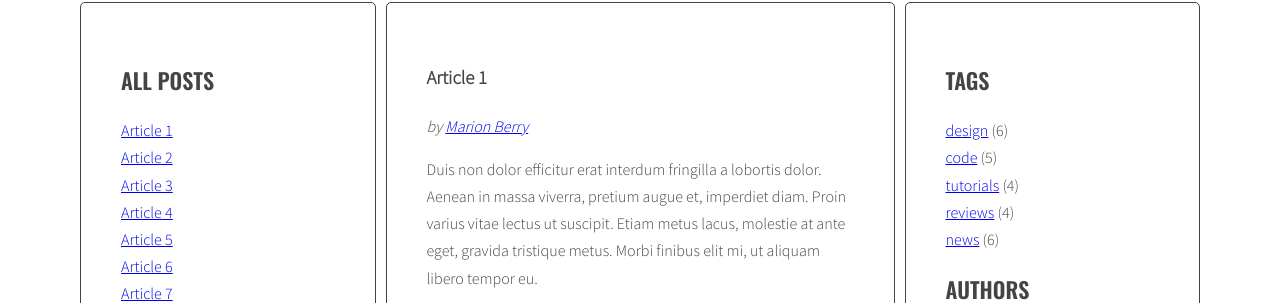
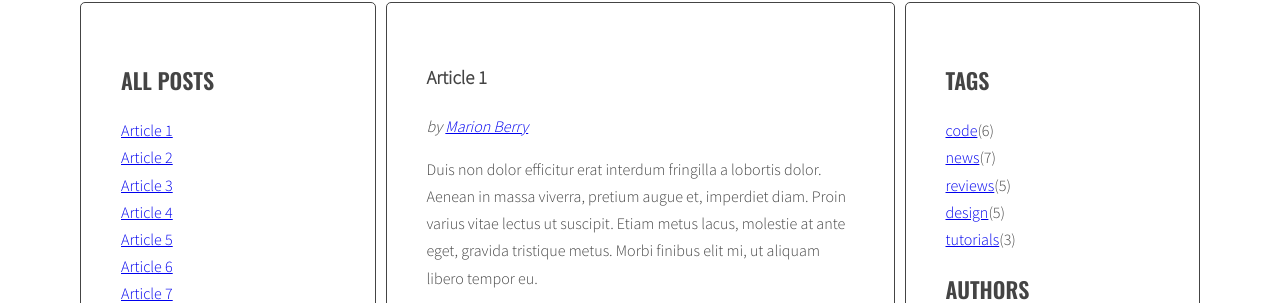
Before and after one commit to MichalFree/javascript-blog, a website: page index.html in a window 1280 px wide. Shown: the part 241-544 px from the top of the page. Drawn offline with nearby package versions, Linux system fonts and the light colour scheme.

Commit message:
Add Tag Cloud

```diff
--- a/index.html
+++ b/index.html
@@ -180,11 +180,6 @@
         <aside class="sidebar">
           <h2 class="section-title">Tags</h2>
           <ul class="list tags">
-            <li><a href="#">design</a> <span>(6)</span></li>
-            <li><a href="#">code</a> <span>(5)</span></li>
-            <li><a href="#">tutorials</a> <span>(4)</span></li>
-            <li><a href="#">reviews</a> <span>(4)</span></li>
-            <li><a href="#">news</a> <span>(6)</span></li>
           </ul>
           <h2 class="section-title">Authors</h2>
           <ul class="list authors">
--- a/js/script.js
+++ b/js/script.js
@@ -42,6 +42,7 @@ const optTitleSelector = '.post-title';
 const optTitleListSelector = '.titles';
 const optArticleTagsSelector = '.post-tags .list';
 const optArticleAuthorSelector = '.post-author';
+const optTagsListSelector = '.tags.list';
 function generateTitleLinks(customSelector = ''){
 
   /* remove contents of titleList */
@@ -72,6 +73,9 @@ function generateTitleLinks(customSelector = ''){
   }
 }
 function generateTags() {
+  /* [NEW] create a new variable allTags with an empty object */
+  let allTags = {};
+
   /* find all articles */
   const articles = document.querySelectorAll(optArticleSelector);
   for (let article of articles) {
@@ -97,6 +101,15 @@ function generateTags() {
       /* add generated code to html variable */
       html += tagLinkHTML;
 
+      /* [NEW] check if this link is NOT already in allTags */
+      if(!allTags[tag]) {
+
+        /* [NEW] add tag to allTags object */
+        allTags[tag] = 1;
+      } else {
+        allTags[tag]++;
+      }
+
       /* END LOOP: for each tag */
 
       /* insert HTML of all the links into the tags wrapper */
@@ -104,7 +117,25 @@ function generateTags() {
     }
 
     /* END LOOP: for every article: */
-  }
+
+    /* [NEW] find list of tags in right column */
+    const tagList = document.querySelector('.tags');
+
+    /* [NEW] create variable for all links HTML code */
+    let allTagsHTML = '';
+
+    /* [NEW] START LOOP: for each tag in allTags: */
+    for(let tag in allTags){
+
+      /* [NEW] generate code of a link and add it to allTagsHTML */
+      allTagsHTML += '<li><a href="#tag-'+ tag +'">'+ tag +'</a>(' + allTags[tag] + ')</li>';
+
+      /* [NEW] END LOOP: for each tag in allTags: */
+    }
+
+    /*[NEW] add HTML from allTagsHTML to tagList */
+    tagList.innerHTML = allTagsHTML;
+}
 }
 const tagClickHandler = function (event) {
 
```
